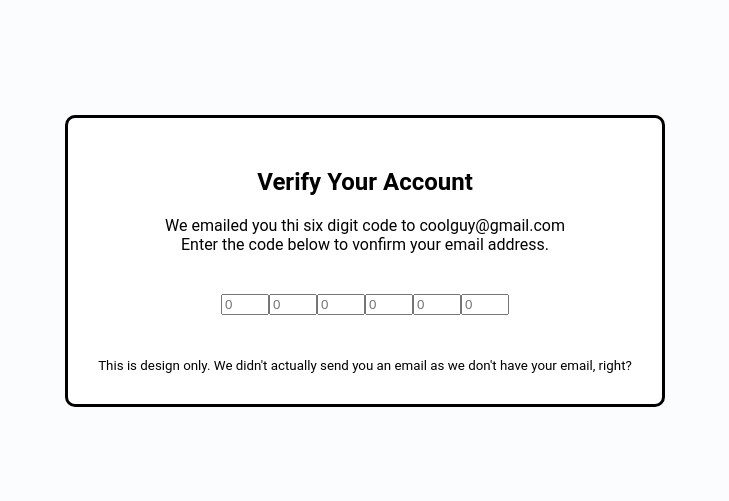
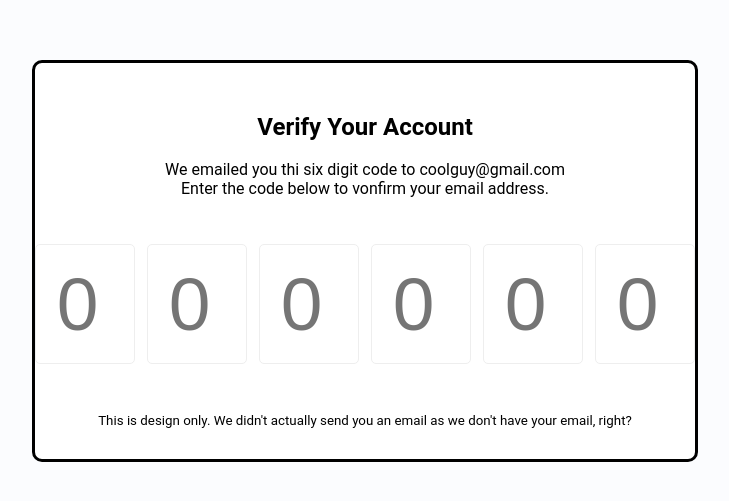
Before and after one commit to o0p/account-verification, a plain HTML site: page index.html in a window 1280 px wide. Shown: the part 139-640 px from the top of the page, without its empty margins (275-1004 px from the left). Drawn offline with Linux system fonts and the light colour scheme; a web font is replaced by a local one.

Commit message:
Add .code style

```diff
--- a/style.css
+++ b/style.css
@@ -30,3 +30,14 @@ body {
     justify-content: center;
     margin: 40px 0;
 }
+
+.code {
+    border-radius: 5px;
+    font-size: 75px;
+    height: 120px;
+    width: 100px;
+    border: 1px solid #eee;
+    margin: 1%;
+    text-align: center;
+    font-weight: 300;
+}
```
